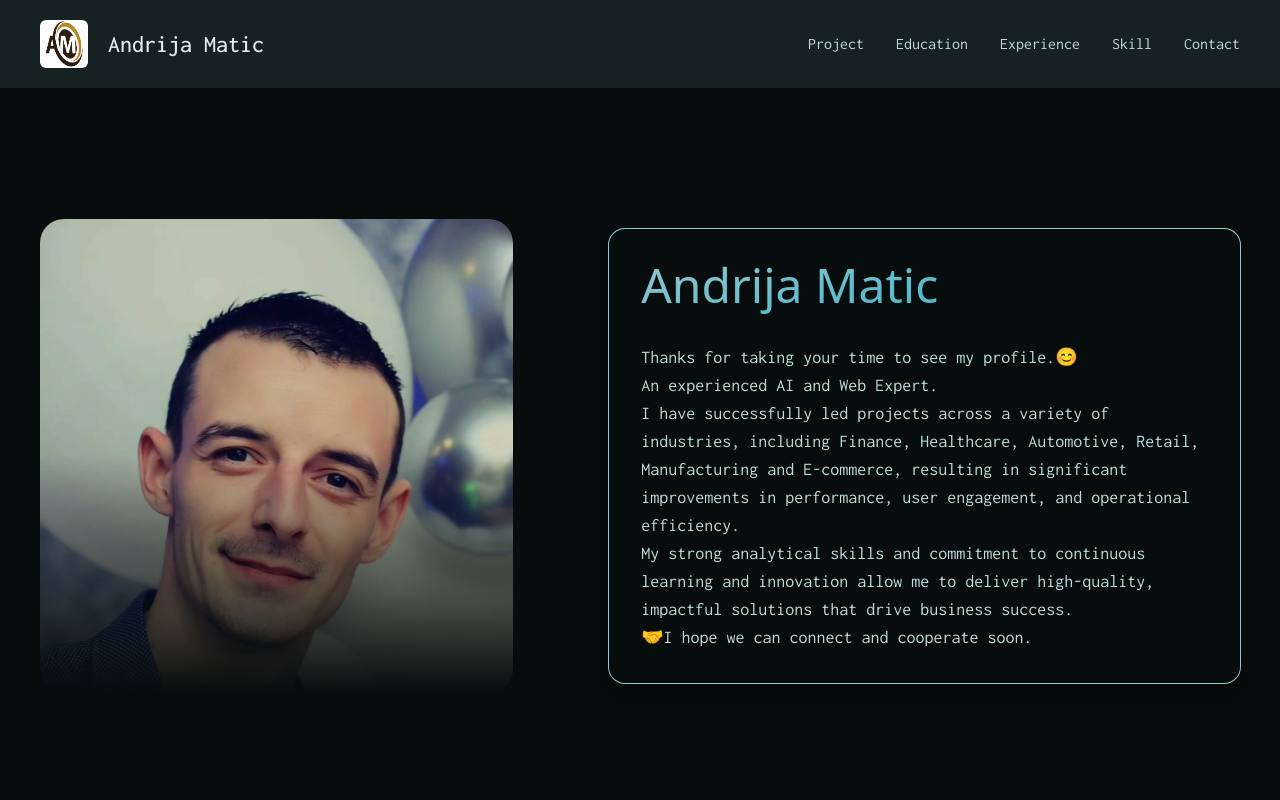
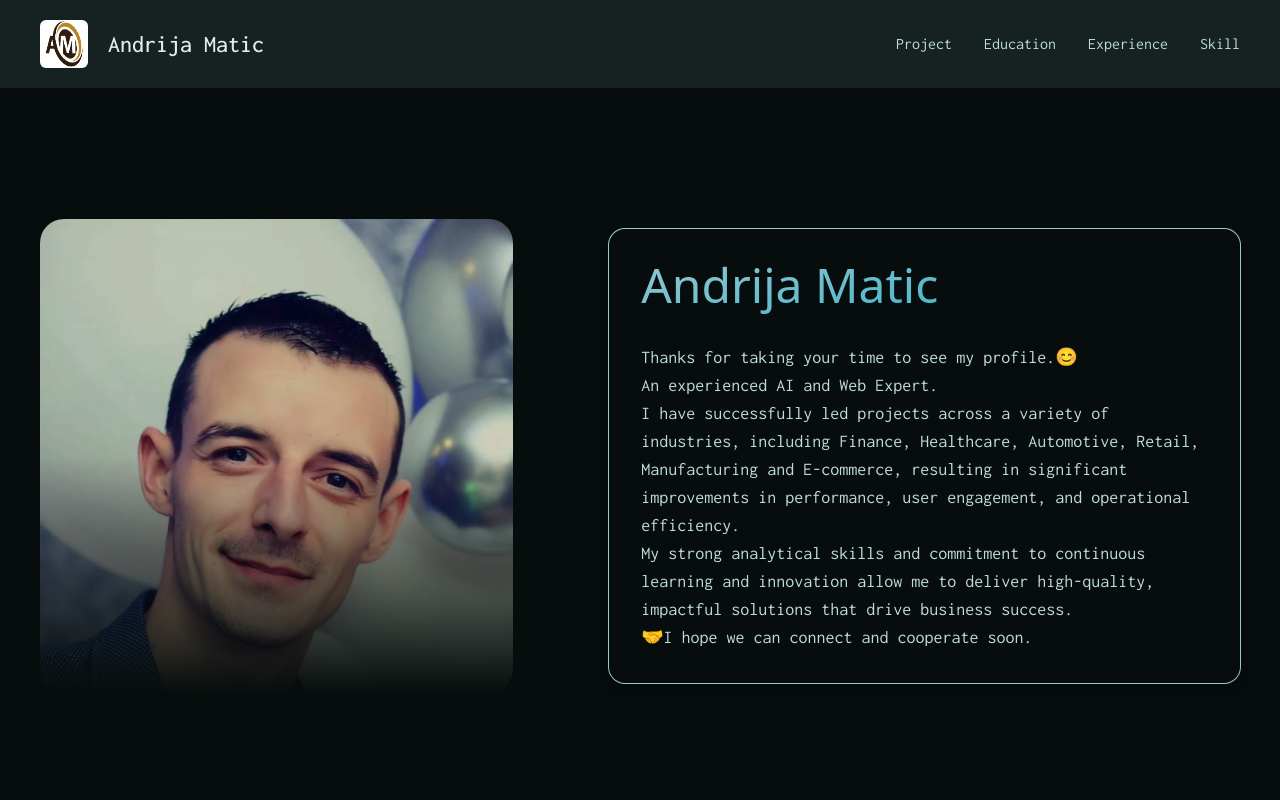
Before and after one commit to anma-dev/andrija-portfolio, a Next.js app: page / in a window 1280 px wide. Shown: the top 800 px of the page. Built offline with nearby package versions, Linux system fonts and the light colour scheme.

Commit message:
Remove Contact page

```diff
--- a/app/layout.tsx
+++ b/app/layout.tsx
@@ -20,7 +20,7 @@ export default function RootLayout({ children }: RootLayoutProps) {
         <html lang="en">
             <head>
                 <title>Andrija Matic</title>
-                <link rel="icon" href="logo.jpg" />
+                <link rel="icon" href="logo.png" />
             </head>
             <body className={`text-text bg-background dark`}>
                 {!loading ? (
--- a/app/page.tsx
+++ b/app/page.tsx
@@ -15,7 +15,7 @@ export default function Home() {
             <EducationsSection />
             <ExperiencesSection />
             <SkillsSection />
-            <ContactSection />
+            {/* <ContactSection /> */}
         </main>
     )
 }
--- a/components/Navbar/index.tsx
+++ b/components/Navbar/index.tsx
@@ -28,10 +28,10 @@ const navLinks = [
         name: 'Skill',
         link: '#skills',
     },
-    {
-        name: 'Contact',
-        link: '#contact',
-    },
+    // {
+    //     name: 'Contact',
+    //     link: '#contact',
+    // },
 ]
 
 function Navbar() {
--- a/components/SkillSection/index.tsx
+++ b/components/SkillSection/index.tsx
@@ -23,7 +23,7 @@ function SkillsSection() {
                                         src={icon}
                                         alt=""
                                         loading="lazy"
-                                        className="w-full aspect-square"
+                                        className="w-full aspect-square rounded-full"
                                     />
                                     <p className="text-center text-sm">{name}</p>
                                 </div>
--- a/configs/skills.ts
+++ b/configs/skills.ts
@@ -1,4 +1,12 @@
 const skills = [
+    {
+        name: 'Gen AI',
+        icon: 'https://cdn-icons-png.freepik.com/256/9980/9980295.png?ga=GA1.1.2076789743.1718763143&semt=ais_hybrid',
+    },
+    {
+        name: 'Chatbot',
+        icon: 'https://cdn-icons-png.freepik.com/256/5226/5226034.png?ga=GA1.1.2076789743.1718763143&semt=ais_hybrid',
+    },
     {
         name: 'LLM',
         icon: 'https://cdn-icons-png.freepik.com/256/10161/10161813.png?ga=GA1.1.2076789743.1718763143&semt=ais_hybrid',
@@ -22,14 +30,6 @@ const skills = [
     {
         name: 'Langchain',
         icon: '/skills/langchain.svg',
-    },
-    {
-        name: 'Chatbot',
-        icon: 'https://cdn-icons-png.freepik.com/256/5226/5226034.png?ga=GA1.1.2076789743.1718763143&semt=ais_hybrid',
-    },
-    {
-        name: 'Gen AI',
-        icon: 'https://cdn-icons-png.freepik.com/256/9980/9980295.png?ga=GA1.1.2076789743.1718763143&semt=ais_hybrid',
     },
     {
         name: 'Python',
```
Also changed, not shown: public/skills/chatgpt2.png, 1 other file (tests, documents, lock files or other folders).
